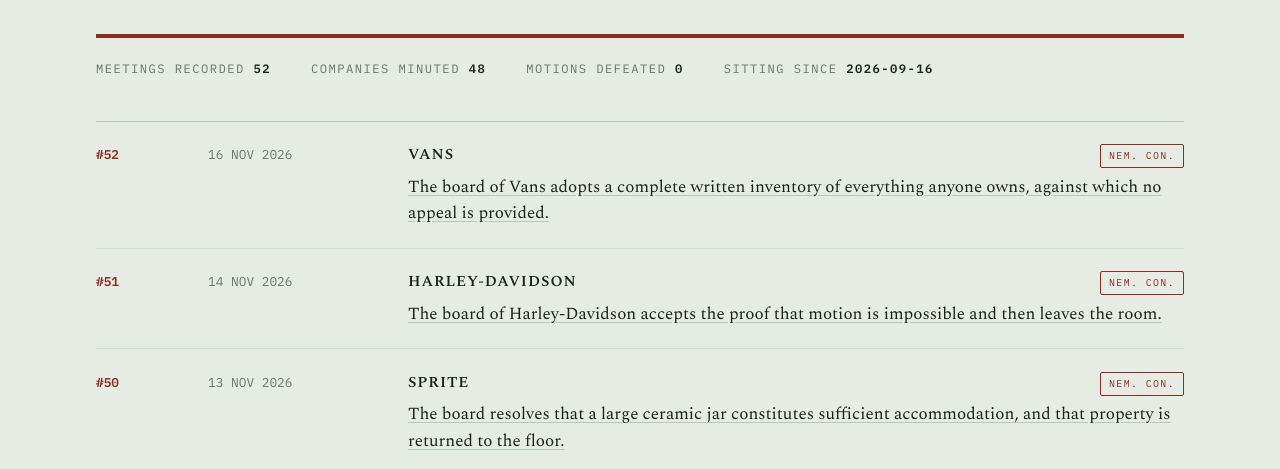
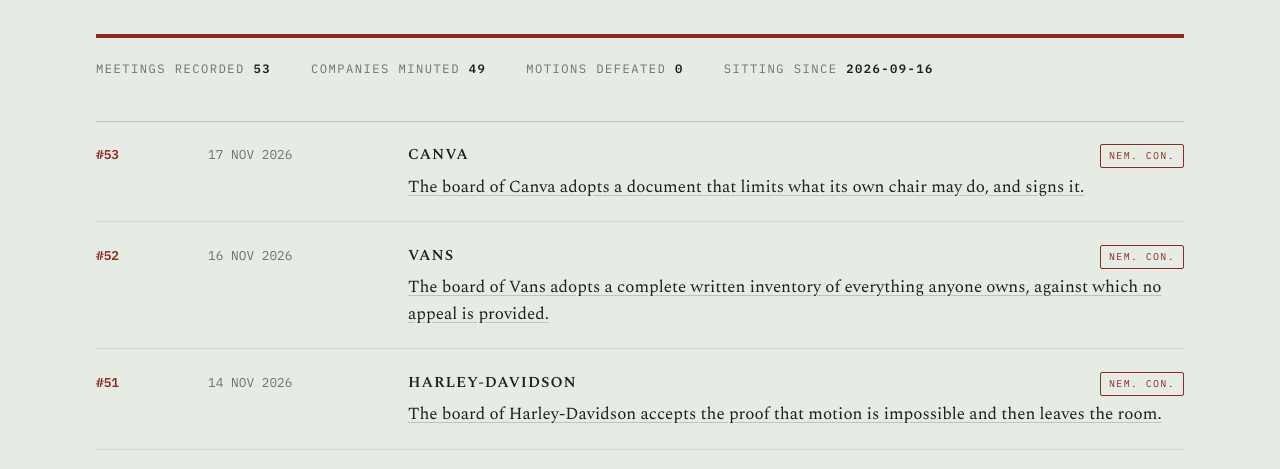
Before and after one commit to silerjakub-bit/theboardminutes-media, a plain HTML site: page index.html in a window 1280 px wide. Shown: the part 262-731 px from the top of the page. Drawn offline with nearby package versions, Linux system fonts and the light colour scheme.

Commit message:
media: index.html

```diff
--- a/index.html
+++ b/index.html
@@ -118,14 +118,21 @@ body {
     <p class="premise">Every day, the board of one real company formally adopts one historical decision. Minutes are published. Meeting numbers never reset.</p>
     <div class="rule-accent"></div>
     <div class="tally">
-      <span>Meetings recorded <b>52</b></span>
-      <span>Companies minuted <b>48</b></span>
+      <span>Meetings recorded <b>53</b></span>
+      <span>Companies minuted <b>49</b></span>
       <span>Motions defeated <b>0</b></span>
       <span>Sitting since <b>2026-09-16</b></span>
     </div>
   </header>
 
   <main class="register">
+      <div class="entry">
+        <div class="no">#53</div>
+        <div class="date">17 NOV 2026</div>
+        <div class="company">Canva</div>
+        <div class="status">Nem. con.</div>
+        <div class="motion"><a href="https://silerjakub-bit.github.io/theboardminutes-media/2026-11-17/board-of-directors/m053/post_tiktok.mp4" rel="noopener">The board of Canva adopts a document that limits what its own chair may do, and signs it.</a></div>
+      </div>
       <div class="entry">
         <div class="no">#52</div>
         <div class="date">16 NOV 2026</div>
```
